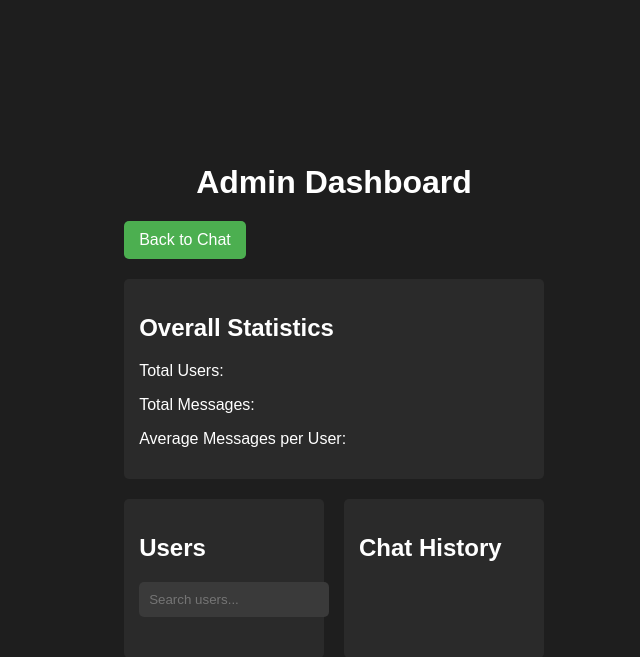
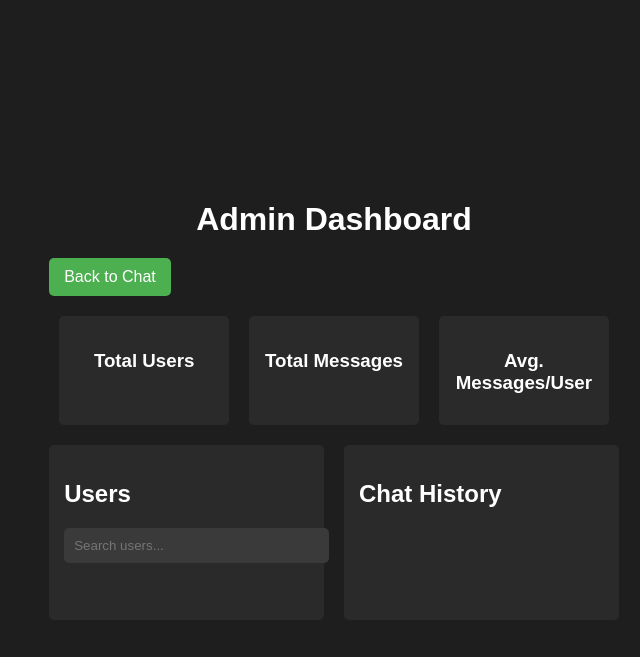
Before and after one commit to jesusrojasweb/poc-llm-asistant, a Flask app: template templates/admin.html in a window 1280 px wide. Shown: the top 657 px of the page, without its empty margins (306-946 px from the left). Run offline with Flask 3, Linux system fonts and the light colour scheme; the template is opened without the code that fills it, so the values that code supplies are empty.

Commit message:
Agent query: Is the admin page displaying the overall statistics at the top and a two-column layout with users on the left and chat history on the right? Are the search and pagination features working? Is there a loading indicator when fetching chat history?

```diff
--- a/static/css/style.css
+++ b/static/css/style.css
@@ -392,13 +392,30 @@
     text-decoration: none;
     border-radius: 5px;
     margin-bottom: 20px;
+    transition: background-color 0.3s ease;
 }
 
-.admin-summary {
+.back-button:hover {
+    background-color: #45a049;
+}
+
+.admin-stats {
+    display: flex;
+    justify-content: space-between;
+    margin-bottom: 20px;
+}
+
+.stat-item {
     background-color: #2a2a2a;
     padding: 15px;
     border-radius: 5px;
-    margin-bottom: 20px;
+    flex: 1;
+    margin: 0 10px;
+    text-align: center;
+}
+
+.stat-item h3 {
+    margin-bottom: 10px;
 }
 
 .admin-content {
@@ -406,7 +423,7 @@
     gap: 20px;
 }
 
-.user-list, .chat-display {
+.user-list-container, .chat-history-container {
     flex: 1;
     background-color: #2a2a2a;
     padding: 15px;
@@ -426,12 +443,15 @@
 #user-list {
     list-style-type: none;
     padding: 0;
+    max-height: 400px;
+    overflow-y: auto;
 }
 
 #user-list li {
     padding: 10px;
     border-bottom: 1px solid #3a3a3a;
     cursor: pointer;
+    transition: background-color 0.3s ease;
 }
 
 #user-list li:hover {
@@ -441,6 +461,26 @@
 #user-pagination {
     margin-top: 10px;
     text-align: center;
+}
+
+#user-pagination button {
+    background-color: #4CAF50;
+    color: white;
+    border: none;
+    padding: 5px 10px;
+    margin: 0 5px;
+    border-radius: 3px;
+    cursor: pointer;
+    transition: background-color 0.3s ease;
+}
+
+#user-pagination button:hover {
+    background-color: #45a049;
+}
+
+#user-pagination button:disabled {
+    background-color: #2a2a2a;
+    cursor: not-allowed;
 }
 
 #chat-history {
@@ -465,7 +505,11 @@
 }
 
 @media (max-width: 768px) {
-    .admin-content {
+    .admin-stats, .admin-content {
         flex-direction: column;
     }
+
+    .stat-item {
+        margin: 10px 0;
+    }
 }
--- a/static/js/admin.js
+++ b/static/js/admin.js
@@ -50,9 +50,13 @@
     }
 
     function fetchUserChatHistory(userId) {
+        showLoadingIndicator();
         fetch(`/admin/user_chat_history/${userId}`)
             .then(response => response.json())
-            .then(data => displayChatHistory(data.chat_history));
+            .then(data => {
+                hideLoadingIndicator();
+                displayChatHistory(data.chat_history);
+            });
     }
 
     function displayChatHistory(history) {
@@ -63,6 +67,29 @@
             div.textContent = message.content;
             chatHistory.appendChild(div);
         });
+        smoothScrollToBottom(chatHistory);
+    }
+
+    function showLoadingIndicator() {
+        const loadingIndicator = document.createElement('div');
+        loadingIndicator.id = 'loading-indicator';
+        loadingIndicator.textContent = 'Loading...';
+        chatHistory.innerHTML = '';
+        chatHistory.appendChild(loadingIndicator);
+    }
+
+    function hideLoadingIndicator() {
+        const loadingIndicator = document.getElementById('loading-indicator');
+        if (loadingIndicator) {
+            loadingIndicator.remove();
+        }
+    }
+
+    function smoothScrollToBottom(element) {
+        element.scrollTo({
+            top: element.scrollHeight,
+            behavior: 'smooth'
+        });
     }
 
     userSearch.addEventListener('input', () => {
--- a/templates/admin.html
+++ b/templates/admin.html
@@ -12,21 +12,29 @@
         <h1>Admin Dashboard</h1>
         <a href="{{ url_for('index') }}" class="back-button">Back to Chat</a>
 
-        <div class="admin-summary">
-            <h2>Overall Statistics</h2>
-            <p>Total Users: <span id="total-users"></span></p>
-            <p>Total Messages: <span id="total-messages"></span></p>
-            <p>Average Messages per User: <span id="avg-messages-per-user"></span></p>
+        <div class="admin-stats">
+            <div class="stat-item">
+                <h3>Total Users</h3>
+                <p id="total-users"></p>
+            </div>
+            <div class="stat-item">
+                <h3>Total Messages</h3>
+                <p id="total-messages"></p>
+            </div>
+            <div class="stat-item">
+                <h3>Avg. Messages/User</h3>
+                <p id="avg-messages-per-user"></p>
+            </div>
         </div>
 
         <div class="admin-content">
-            <div class="user-list">
+            <div class="user-list-container">
                 <h2>Users</h2>
                 <input type="text" id="user-search" placeholder="Search users...">
                 <ul id="user-list"></ul>
                 <div id="user-pagination"></div>
             </div>
-            <div class="chat-display">
+            <div class="chat-history-container">
                 <h2>Chat History</h2>
                 <div id="chat-history"></div>
             </div>
```
Also changed, not shown: Screenshot 2024-09-26 at 12.46.50 AM.png (added).
